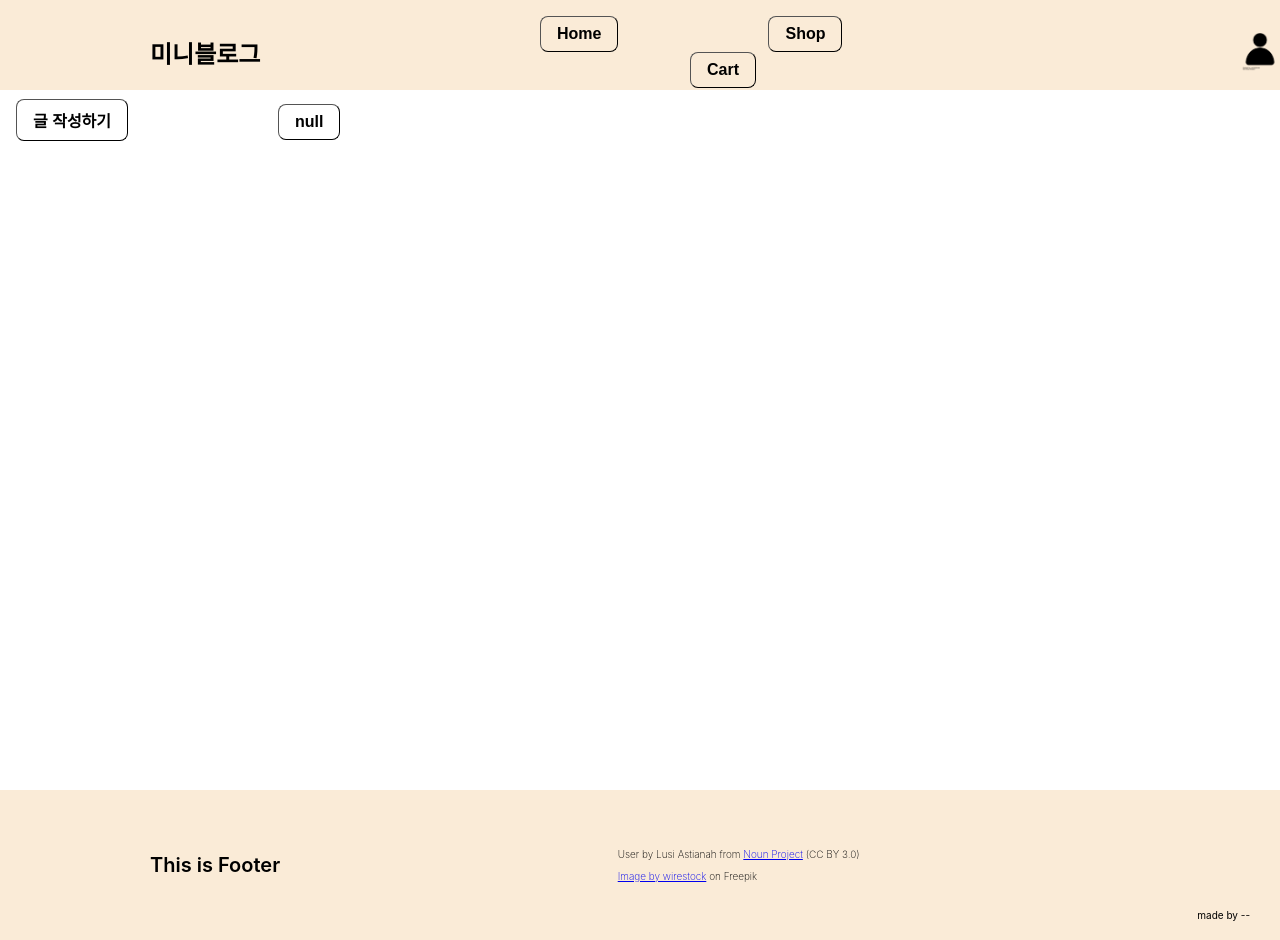
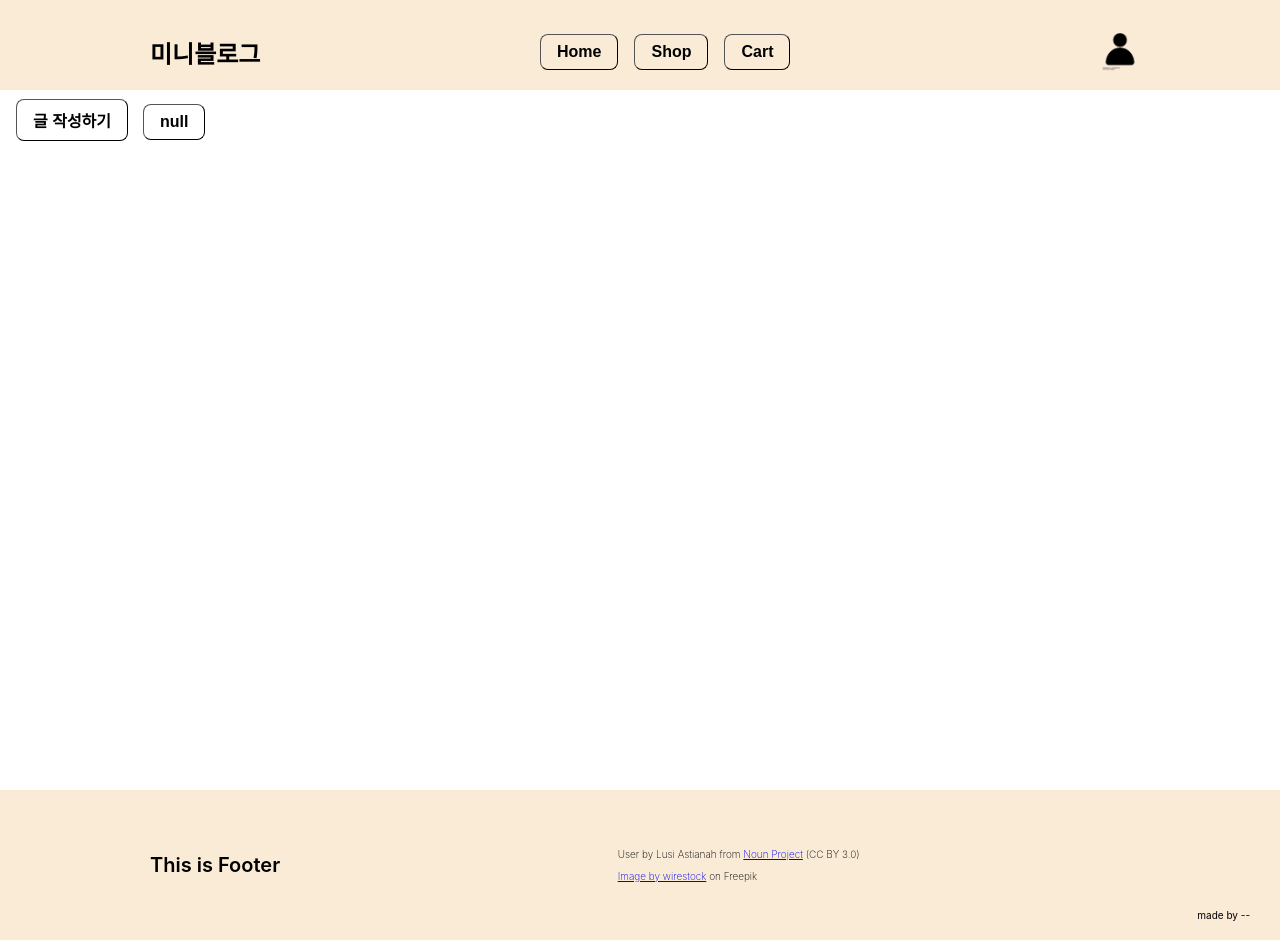
Before and after one commit to Minlee01/1st_miniProject, a React (Create React App) app: page /UserPage in a window 1280 px wide. Built offline with nearby package versions, Linux system fonts and the light colour scheme.

Commit message:
Navigate_ShopPages

```diff
--- a/src/App.js
+++ b/src/App.js
@@ -31,7 +31,7 @@ function App(props) {
       <Routes>
           <Route index element = {<MainPage />} />
           <Route path = "/MainPage" element = {<MainPage/>} />
-          <Route path = "/shop/Page5" element={<Page1 />} />
+          <Route path = "/shop/page" element={<Page1 />} />
           <Route path ="/NotFound" element={<NotFound/>} />
           <Route path ="/UserPage" element={<UserPage/>} />
       </Routes>
--- /dev/null
+++ b/src/components/ButtonDropDown.jsx
@@ -0,0 +1,37 @@
+import React from "react";
+import Button from "./Button";
+import DropDown from "./DropDown";
+
+const sampleData = new Array(7).fill("item name");
+
+const ButtonDropDown = ({title}) => {
+    const [open, setOpen ] = React.useState(false);
+    const drop = React.useRef(null);
+
+    function handleClick(e) {
+        // Clicked element = e.target
+        if (!drop.current.contains(e.target) && open) {
+            setOpen(false);
+        }
+    }
+
+
+    React.useEffect(() => {
+        document.addEventListener("click", handleClick);
+        return () => {
+            document.removeEventListener("click", handleClick);
+        };
+    });
+
+    return(
+        <div
+        className="dropdown"
+        ref={drop}
+        style={{ position: "relative", margin: "16px" }}>
+            <Button title = {title} onClick={() => setOpen(open => !open)} />
+            {open && <DropDown data={sampleData} parentRef={drop}/>}
+        </div>
+    );
+};
+
+export default ButtonDropDown;
--- a/src/components/DropDown.jsx
+++ b/src/components/DropDown.jsx
@@ -1,22 +1,47 @@
-import { useState } from "react";
+// DropDown.jsx
+import React from "react";
+import styled from "styled-components";
+import { useNavigate } from "react-router-dom";
 
-function DropDown(props) {
-    const [open, setOpen] = useState(false);
-    return (
-      <li>
-        <a href="#" className="icon-button" onClick={() => setOpen(!open)}>
-          {props.icon}
-        </a>
-        {open && props.children}
-      </li>
-    );
-  }
-    {/** 하위에 있는 메뉴가 열립니다. **/}
-    <ul>
-      <li>메뉴1</li>
-      <li>메뉴2</li>
-      <li>메뉴3</li>
-      <li>메뉴4</li>
-    </ul>
+const StyleList = styled.button`
+  padding: 8px 10px;
+  font-size: 16px;
+  font-weight: bold;
+  border-width: 1px;
+  border-color: black;
+  border-radius: 5px;
+  background-color: pink;
+  cursor: pointer;
+  maring-botton: 3px;
+`;
+
+const DropDownContainer = styled.div`
+position: absolute;
+top: ${({ topPosition }) => `${topPosition}px`};
+right: 0;
+z-index: 99; /*set a higher z-index to appear above other elements */
+`;
+
+
+const DropDown = ({ data = [], parentRef }) => {
+  const topPosition = parentRef.current ? parentRef.current.offsetHeight : 0;
+  const navigate = useNavigate();
+
+  return (
+    <DropDownContainer topPosition={topPosition}>
+      <ul className="text-left" style={{ listStyle: "none", padding: 0, display: "flex", flexDirection: "column" }}>
+        {data.map((item, i) => (
+          <li key={i}>
+            <StyleList
+            className={StyleList}
+            onClick={() =>{
+              navigate("shop/page");
+            }}>{`Page ${i + 1}`}</StyleList>
+          </li>
+        ))}
+      </ul>
+    </DropDownContainer>
+  );
+};
 
 export default DropDown;
--- a/src/components/Layout/Header/Header.jsx
+++ b/src/components/Layout/Header/Header.jsx
@@ -3,7 +3,7 @@ import { useNavigate } from "react-router-dom";
 import './Header.modules.css';
 import Button from "../../Button";
 import user_logo from "../../../images/user_logo.png";
-import DropDown from "../../DropDown";
+import ButtonDropDown from "../../ButtonDropDown";
 
 function Header(props) {
 
@@ -22,7 +22,7 @@ function Header(props) {
                             navigate("/MainPage");
                         }}
                         />
-                        <Button
+                        <ButtonDropDown
                             title = "Shop"
                             onClick = {() => {
                             navigate("/shop/Page5");
--- a/src/components/Layout/Header/Header.modules.css
+++ b/src/components/Layout/Header/Header.modules.css
@@ -6,6 +6,7 @@
     height: 90px;
     background-color: antiquewhite;
     margin-bottom: 50px;
+    z-index: 40;
 }
 
 .contents {
@@ -25,10 +26,14 @@
     position: fixed;
     display: flex;
     list-style: none;
-    margin: auto auto;
+    margin: auto 0;
     align-items: center;
     justify-content: space-between;
     margin-left: 350px;
+}
+.navigation ul {
+    display: flex;
+    align-items: center;
 }
 
 .img {
@@ -38,5 +43,5 @@
 }
 
 button + button {
-    margin-left: 150px;
+    margin-left: 15px;
 }
--- a/src/pages/main/MainPage.jsx
+++ b/src/pages/main/MainPage.jsx
@@ -10,11 +10,13 @@ const Wrapper = styled.div`
     display: flex;
     flex-direction: column;
     justify-content: center;
+    z-index: 0;
 `;
 const Image = styled.div`
     position: relative;
     padding: 5px 16px;
     text-align: center;
+
 `
 const Container = styled.div`
     width: 100%;
@@ -66,7 +68,7 @@ function MainPage(props) {
     const{} = props;
 
     const navigate = useNavigate();
-    const { title, onClick } = props;
+    /*const { title, onClick } = props;*/
 
     return (
         <Wrapper>
```
